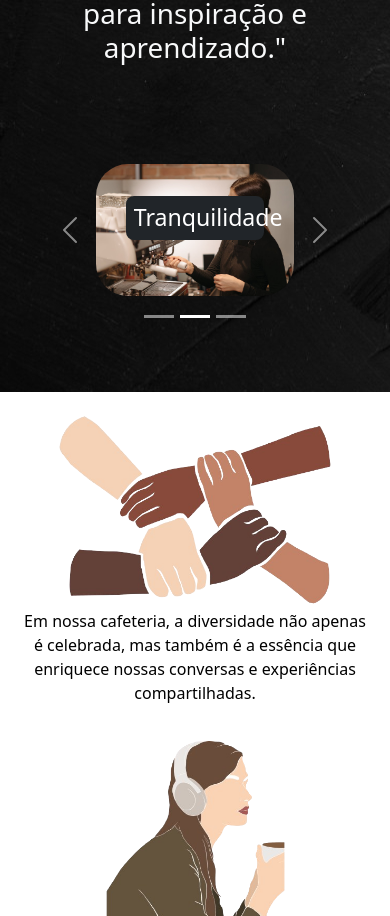
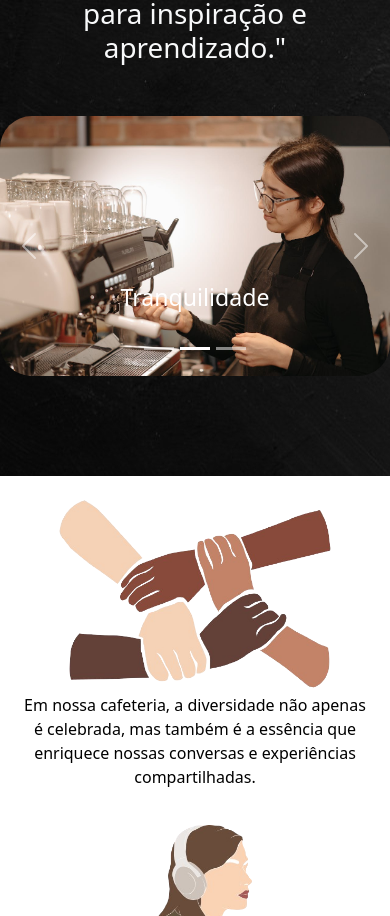
Before and after one commit to leanluizz/componentes-react-reutilizaveis-, a React (Create React App) app: page /Trabalhe-Conosco in a window 390 px wide. Shown: the part 1526-2442 px from the top of the page. Built offline with nearby package versions, Linux system fonts and the light colour scheme.

Commit message:
test mobile client

```diff
--- a/src/components/Trabalhe-conosco/carousel.jsx
+++ b/src/components/Trabalhe-conosco/carousel.jsx
@@ -5,9 +5,9 @@ function UncontrolledExample({
   colors, backgroundText,
     titleOne, titleTwo, titleThree,
     textOne, textTwo, textThree,
-    imgOne, imgTwo, imgThree}) {
+    imgOne, imgTwo, imgThree, Spacing}) {
   return (
-    <Carousel variant='mx-auto p-5 m-5 text-center'>
+    <Carousel style={{margin:Spacing}} variant='m-5 text-center'>
       <Carousel.Item>
         <img className='img-fluid rounded-5' src={imgOne} alt="photo" />
         <Carousel.Caption>
--- a/src/pages/trabalheconosco.jsx
+++ b/src/pages/trabalheconosco.jsx
@@ -70,6 +70,8 @@ export default function TrabalheConosco (){
         titleTwo={"Tranquilidade"}
         imgThree={imgThree}
         titleThree={"Criatividade"}
+        backgroundText={'transparent'}
+        Spacing={'0px 0px 100px 0px'}
         />
         <SideToSide
         img={Diversidade}
```
